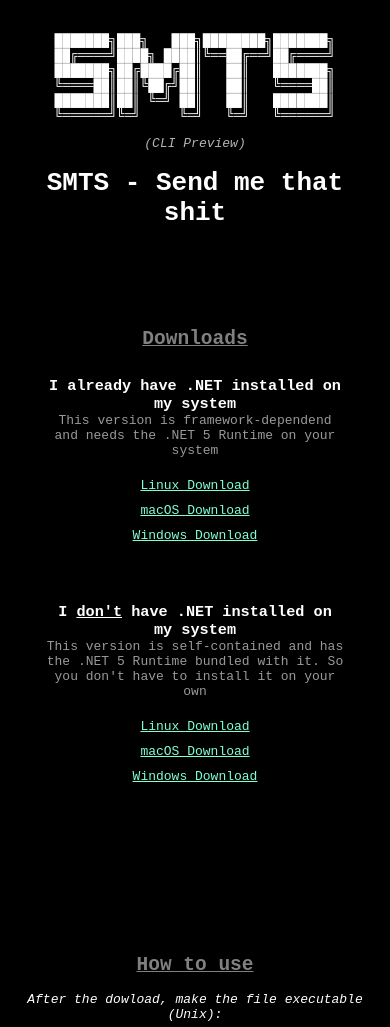
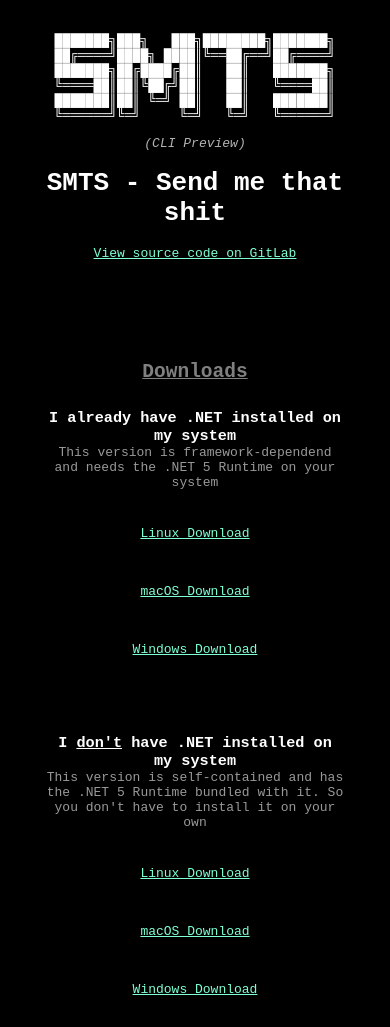
Before and after one commit to julian-baumann/SMTS-Website, a plain HTML site: page index.html in a window 390 px wide. Shown: the top 1027 px of the page. Drawn offline with Linux system fonts and the light colour scheme.

Commit message:
Added GitLab link

```diff
--- a/index.html
+++ b/index.html
@@ -1,10 +1,11 @@
 <!DOCTYPE html>
-<html>
+<html lang="en">
     <head>
         <title>SMTS</title>
         <meta charset="UTF-8" />
         <meta name="viewport" content="width=device-width, initial-scale=1">
         <link rel="stylesheet" href="dist/style.css" />
+        <meta name="description" content="SMTS is a protocol/program to send files over the local network" />
     </head>
 
     <body>
@@ -18,6 +19,7 @@
 
         <p class="subHeader">(CLI Preview)</p>
         <h1>SMTS - Send me that shit</h1>
+        <a href="https://gitlab.com/julianbaumann/SMTS"">View source code on GitLab</a>
 
         <section class="section downloadSection">
             <h2 class="header">Downloads</h2>
--- a/style.scss
+++ b/style.scss
@@ -62,7 +62,9 @@ a {
         }
 
         a {
-            display: block;
+            display: flex;
+            justify-content: center;
+            align-items: center;
             margin-bottom: 10px;
         }
     }
@@ -123,6 +125,11 @@ footer {
 }
 
 @media only screen and (max-width: 600px) {
+
+    a {
+        height: 48px;
+    }
+
     .splitViewContainer {
         flex-direction: column;
         align-items: center;
```
Also changed, not shown: dist/style.css, 1 other file.
